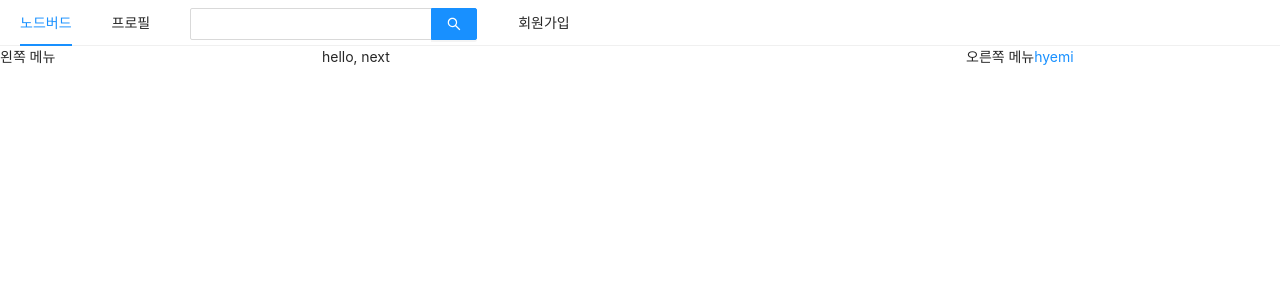
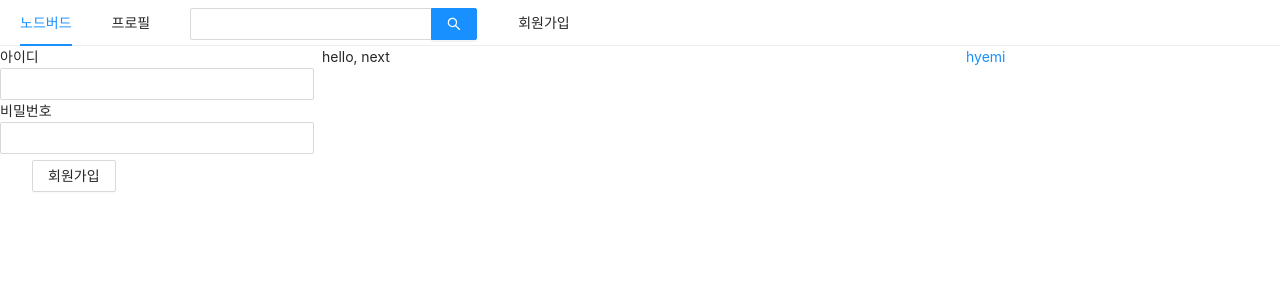
Before and after one commit to jazzyfact/twitter_clone, a Next.js app in the folder front/: page / in a window 1280 px wide. Shown: the top 300 px of the page. Built offline with nearby package versions, Linux system fonts and the light colour scheme.

Commit message:
[ADD] 로그인 폼 만들기

```diff
--- a/front/components/AppLayout.js
+++ b/front/components/AppLayout.js
@@ -1,9 +1,13 @@
-import React from 'react';
+import React, {useState} from 'react';
 import Link from 'next/link';
 import PropTypes from 'prop-types';
 import { Col, Input, Menu, Row } from 'antd';
+import UserProfile from '../components/UserProfile';
+import LoginForm  from '../components/LoginForm';
+
 
 const AppLayout = ({children}) => {
+    const [isLoggedIn, setIsLoggedIn] = useState(false);
     return (
     <div>
         <Menu mode ="horizontal">
@@ -24,7 +28,8 @@
       <Row gutter={8}>
           {/* 24칸중에 6칸 차지 25% */}
         <Col  xs= {24} md={6}>
-            왼쪽 메뉴
+            {/* 로그인 되어 있으면 사용자 프로필보여주고, 로그인 안되어있으면 로그인 폼을 보여줌 */}
+           {isLoggedIn ? <UserProfile /> : <LoginForm/>}
         </Col>
         {/* 50% */}
         <Col  xs= {24} md={12}>
@@ -32,7 +37,7 @@
         </Col>
           {/* 24칸중에 6칸 차지 25% */}
         <Col  xs= {24} md={6}>
-            오른쪽 메뉴
+
             <a href="https://www.zerocho.com" target="_blank" rel="noreferrer noopener">hyemi</a>
         </Col>
 
--- /dev/null
+++ b/front/components/LoginForm.js
@@ -0,0 +1,51 @@
+import React,{useState, useCallback} from 'react';
+import {Form, Input, Button} from 'antd';
+import Link  from 'next/link';
+
+
+const LoginForm = () => {
+
+    const [id, setId] = useState('');
+    const [password, setPassword] = useState('');
+
+
+    const onChangeId = useCallback((e) => {
+
+        setId(e.target.value);
+    }, []);
+
+    const onChangePassword = useCallback((e) => {
+
+        setPassword(e.target.value);
+    }, []);
+
+    return (
+        <Form>
+            <div>
+                <label htmlFor ="user-id">아이디</label>
+                <br/>
+                {/* 컴포넌트에 props로 넘겨주는 것은 useCallback 써야함 */}
+                <Input
+                name="user-id"
+                value={id}
+                onChange={onChangeId}
+                required />
+            </div>
+            <div>
+            <label htmlFor ="user-password">비밀번호</label>
+                <br/>
+                <Input
+                name="user-password"
+                value={password}
+                onChange={onChangePassword}
+                required />
+            </div>
+            <div>
+                <Button type="primary" htmlType="submit" loding={false} required/>
+                <Link href="/signup"><a><Button>회원가입</Button></a></Link>
+            </div>
+        </Form>
+    );
+}
+
+export default LoginForm;
```
Also changed, not shown: front/components/UserProfile.js (added).
